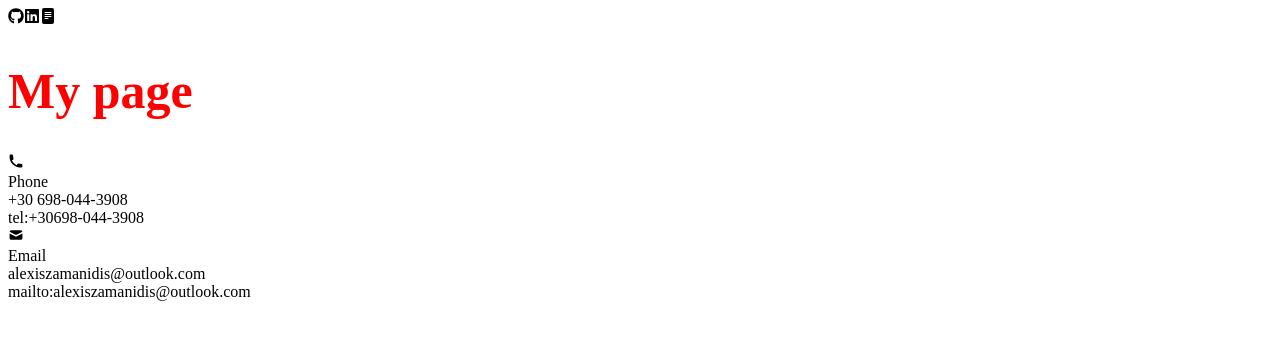
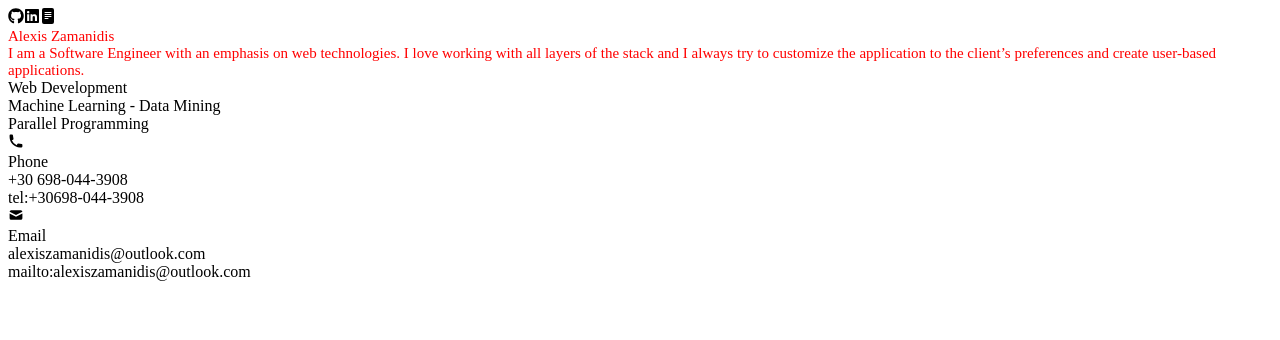
Before and after one commit to alexiszamanidis/2022, a Next.js app: page / in a window 1280 px wide. Shown: the top 340 px of the page. Built offline with nearby package versions, Linux system fonts and the light colour scheme.

Commit message:
add constants, calculateAge, Layout.tsx

```diff
--- a/components/Footer/Footer.tsx
+++ b/components/Footer/Footer.tsx
@@ -1,14 +1,14 @@
-import { contactData } from "../../constants";
+import { contact } from "../../constants";
 
 const Footer = () => {
     return (
         <div>
-            {contactData.map((contact, index) => (
+            {contact.map((contactItem, index) => (
                 <div key={index}>
-                    <div>{contact.icon}</div>
-                    <div>{contact.title}</div>
-                    <div>{contact.value}</div>
-                    <div>{contact.link}</div>
+                    <div>{contactItem.icon}</div>
+                    <div>{contactItem.title}</div>
+                    <div>{contactItem.value}</div>
+                    <div>{contactItem.link}</div>
                 </div>
             ))}
         </div>
--- /dev/null
+++ b/components/Layout/Layout.tsx
@@ -0,0 +1,34 @@
+import Head from "next/head";
+import { ReactNode } from "react";
+import Footer from "../Footer";
+import { HEAD_TITLE, HEAD_DESCRIPTION, HEAD_KEYWORDS } from "../../constants";
+
+interface LayoutProps {
+    title?: string;
+    description?: string;
+    keywords?: string;
+    footer?: boolean;
+    children?: ReactNode;
+}
+
+const Layout = ({
+    title = HEAD_TITLE,
+    description = HEAD_DESCRIPTION,
+    keywords = HEAD_KEYWORDS,
+    footer = true,
+    children,
+}: LayoutProps) => {
+    return (
+        <div>
+            <Head>
+                <title>{title}</title>
+                <meta name="description" content={description} />
+                <meta name="keyword" content={keywords} />
+            </Head>
+            <div>{children}</div>
+            {footer && <Footer />}
+        </div>
+    );
+};
+
+export default Layout;
--- /dev/null
+++ b/components/Layout/index.tsx
@@ -0,0 +1,3 @@
+import Layout from "./Layout";
+
+export default Layout;
--- a/constants/index.tsx
+++ b/constants/index.tsx
@@ -1,7 +1,27 @@
-import { Contact } from "../types";
+import { Contact, Experience } from "../types";
 import { HiPhone, HiMail } from "react-icons/hi";
 
-export const contactData: Contact[] = [
+export const HEAD_TITLE = "Alexis Zamanidis";
+export const HEAD_DESCRIPTION =
+    "A Portfolio Web page developed using Next.JS, TypeScript and Styled-Components";
+export const HEAD_KEYWORDS =
+    "alexis, zamanidis, alexis zamanidis, alexiszamanidis, portfolio, next.js, typescript, styled-components";
+
+export const fullName = "Alexis Zamanidis";
+export const location = "Athens, Greece";
+export const birthDate = "1998-01-20";
+
+export const summary =
+    "I am a Software Engineer with an emphasis on web technologies. I love working with all layers of the stack and I \
+    always try to customize the application to the client’s preferences and create user-based applications.";
+
+export const passionateAbout = [
+    "Web Development",
+    "Machine Learning - Data Mining",
+    "Parallel Programming",
+];
+
+export const contact: Contact[] = [
     {
         icon: <HiPhone />,
         title: "Phone",
@@ -15,3 +35,38 @@ export const contactData: Contact[] = [
         link: "mailto:alexiszamanidis@outlook.com",
     },
 ];
+
+export const experience: Experience[] = [
+    {
+        from: "Jul 2021",
+        to: "Present",
+        jobTitle: "Software Engineer",
+        company: "Upstream",
+        location: "Athens, Greece",
+        typeOfEmployee: "Remote Full-Time",
+        description:
+            "I have become a member of the Plan Migration team, which is a subgroup of GUI",
+        details: [
+            "<span class='light-bold'>Developing and Maintaining</span> the websites of TIM and OI, which are Brazil’s <span class='light-bold'>mobile network operators</span>",
+            "<span class='light-bold'>Total Overhaul</span> of the TIM website",
+            "Implementing <span class='light-bold'>reusable components</span> for the <span class='light-bold'>company’s core component library</span>",
+        ],
+        link: null,
+    },
+    {
+        from: "Oct 2020",
+        to: "Apr 2021",
+        jobTitle: "Software Engineer, Intern",
+        company: "ITML",
+        location: "Athens, Greece",
+        typeOfEmployee: "Remote Full-Time",
+        description:
+            "I was given to implement a RESTful Web App that will help Doctors in their daily work",
+        details: [
+            "<span class='light-bold'>Fully integrated System with IDIKA</span>, which is the <span class='light-bold'>Provider of e-Prescription in Greece</span>",
+            "<span class='light-bold'>Automated</span> Visits, Referrals and Prescriptions for their Patients",
+            "<span class='light-bold'>Calendar</span> to keep their appointments",
+        ],
+        link: null,
+    },
+];
--- a/pages/index.tsx
+++ b/pages/index.tsx
@@ -2,22 +2,26 @@ import React from "react";
 import styled from "styled-components";
 import { FaGithub, FaLinkedin } from "react-icons/fa";
 import { BsFileTextFill } from "react-icons/bs";
-import Footer from "../components/Footer";
+import { fullName, summary, passionateAbout } from "../constants";
+import Layout from "../components/Layout";
 
-const Title = styled.h1`
+const Title = styled.div`
     color: red;
-    font-size: 50px;
+    font-size: 15px;
 `;
 
 const Home = () => {
     return (
-        <div>
+        <Layout>
             <FaGithub />
             <FaLinkedin />
             <BsFileTextFill />
-            <Title>My page</Title>
-            <Footer />
-        </div>
+            <Title>{fullName}</Title>
+            <Title>{summary}</Title>
+            {passionateAbout.map((passionAboutItem, index) => (
+                <div key={index}>{passionAboutItem}</div>
+            ))}
+        </Layout>
     );
 };
 
```
Also changed, not shown: helpers/index.tsx (added, +16 -0 lines), types/index.tsx (+12 -0 lines), 1 other file (tests, documents, lock files or other folders).
